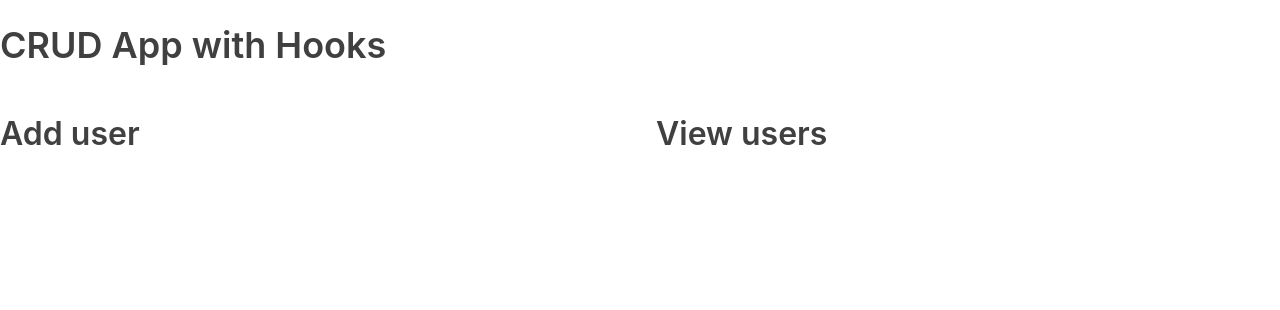
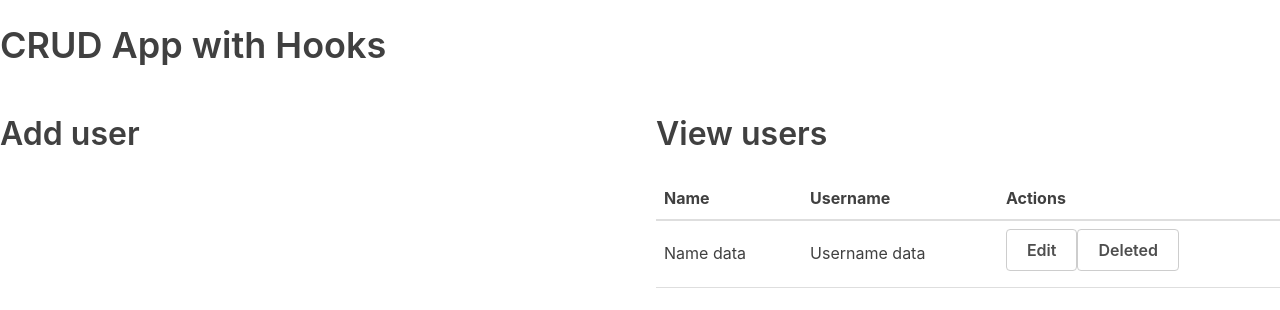
Before and after one commit to UmerMo/react-hooks, a React (Create React App) app: page / in a window 1280 px wide. Shown: the top 310 px of the page. Built offline with nearby package versions, Linux system fonts and the light colour scheme.

Commit message:
Added UserTable

```diff
--- a/src/App.js
+++ b/src/App.js
@@ -1,4 +1,5 @@
 import React from "react";
+import UserTable from "./tables/UserTable";
 
 const App = () => {
   return (
@@ -10,6 +11,7 @@ const App = () => {
         </div>
         <div className="flex-large">
           <h2>View users</h2>
+          <UserTable />
         </div>
       </div>
     </div>
--- a/src/tables/UserTable.js
+++ b/src/tables/UserTable.js
@@ -5,8 +5,21 @@ const UserTable = () => (
     <thead>
       <tr>
         <th>Name</th>
-        <th>Name</th>
+        <th>Username</th>
+        <th>Actions</th>
       </tr>
     </thead>
+    <tbody>
+      <tr>
+        <td>Name data</td>
+        <td>Username data</td>
+        <td>
+          <button className="button muted-button">Edit</button>
+          <button className="button muted-button">Deleted</button>
+        </td>
+      </tr>
+    </tbody>
   </table>
 );
+
+export default UserTable;
```
